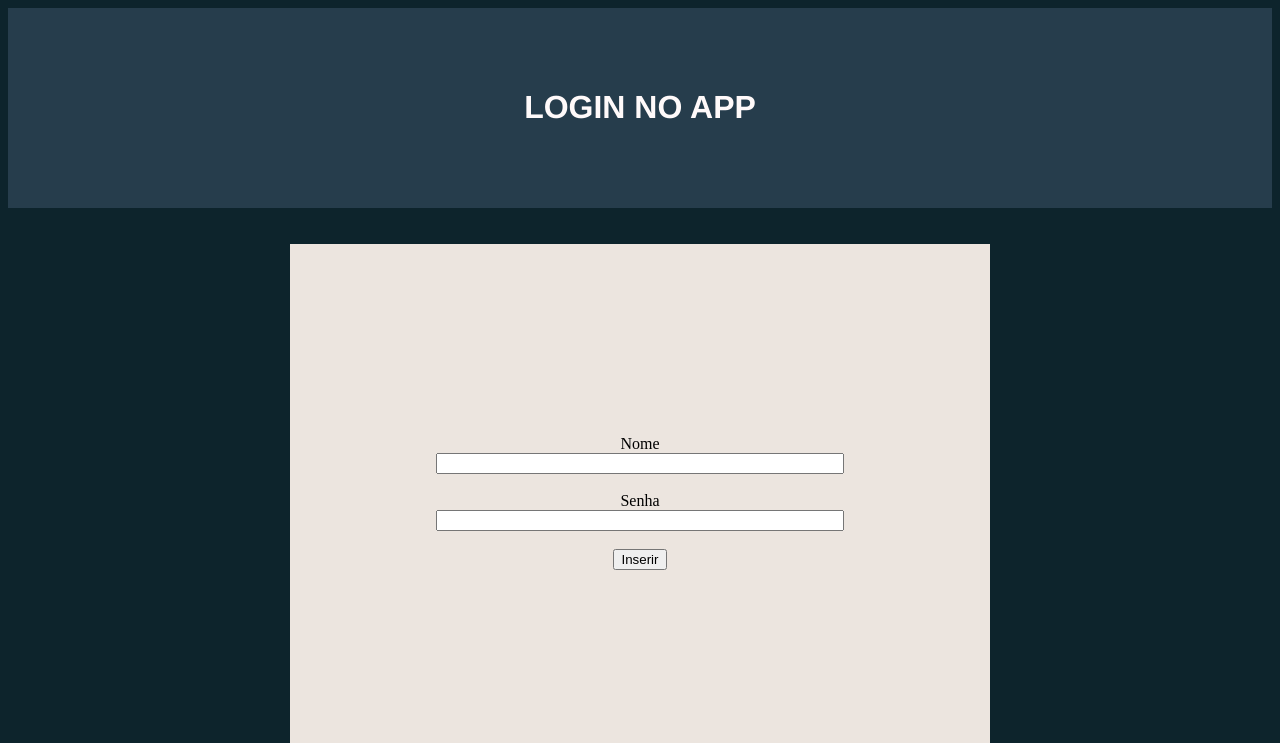
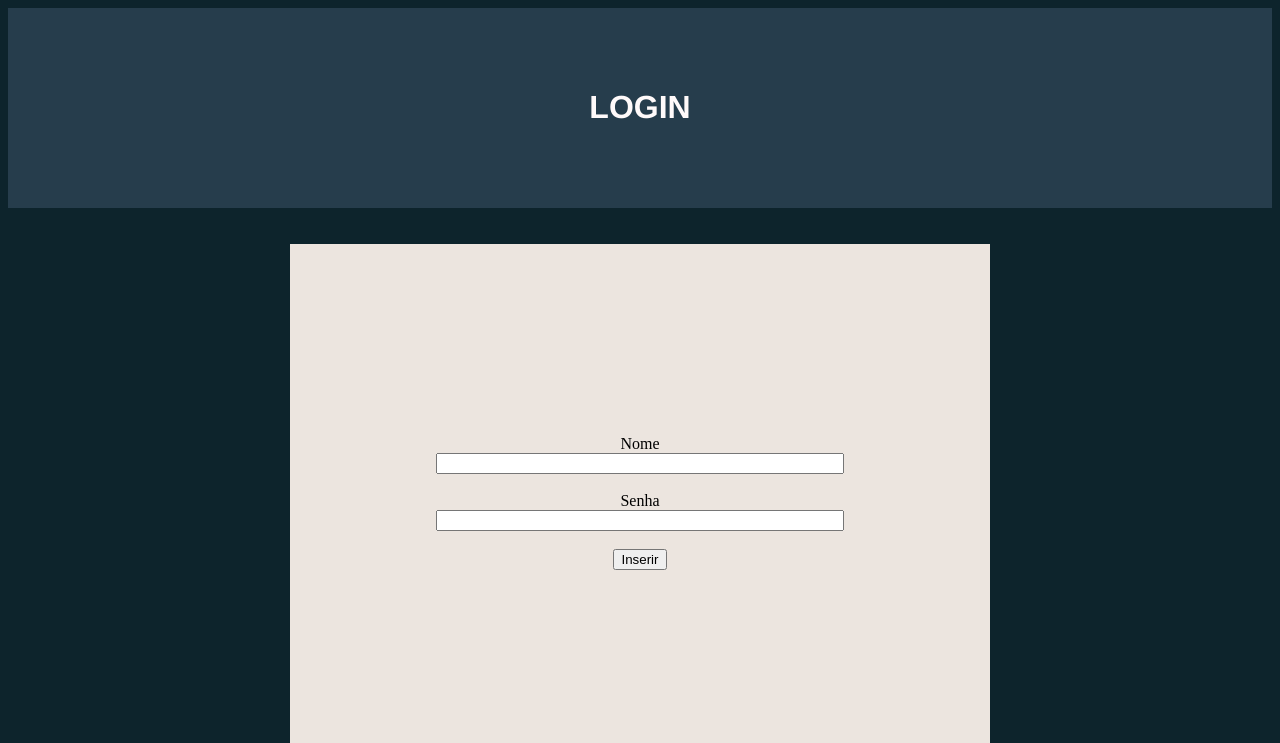
Before and after one commit to Lu4nL1ma/Project_App_Fin, a Django app: page /login/ in a window 1280 px wide. Shown: the top 743 px of the page. Run offline with Django 5.2, Linux system fonts and the light colour scheme.

Commit message:
edit_two

```diff
--- a/fin_tech/financas_online/Templates/login.html
+++ b/fin_tech/financas_online/Templates/login.html
@@ -10,7 +10,7 @@
     <link rel="stylesheet" href="{% static 'css/style.css' %}">
 
     <div class="head">
-        <h1> LOGIN NO APP </h1>
+        <h1> LOGIN </h1>
     </div>
 
 </head>
```
